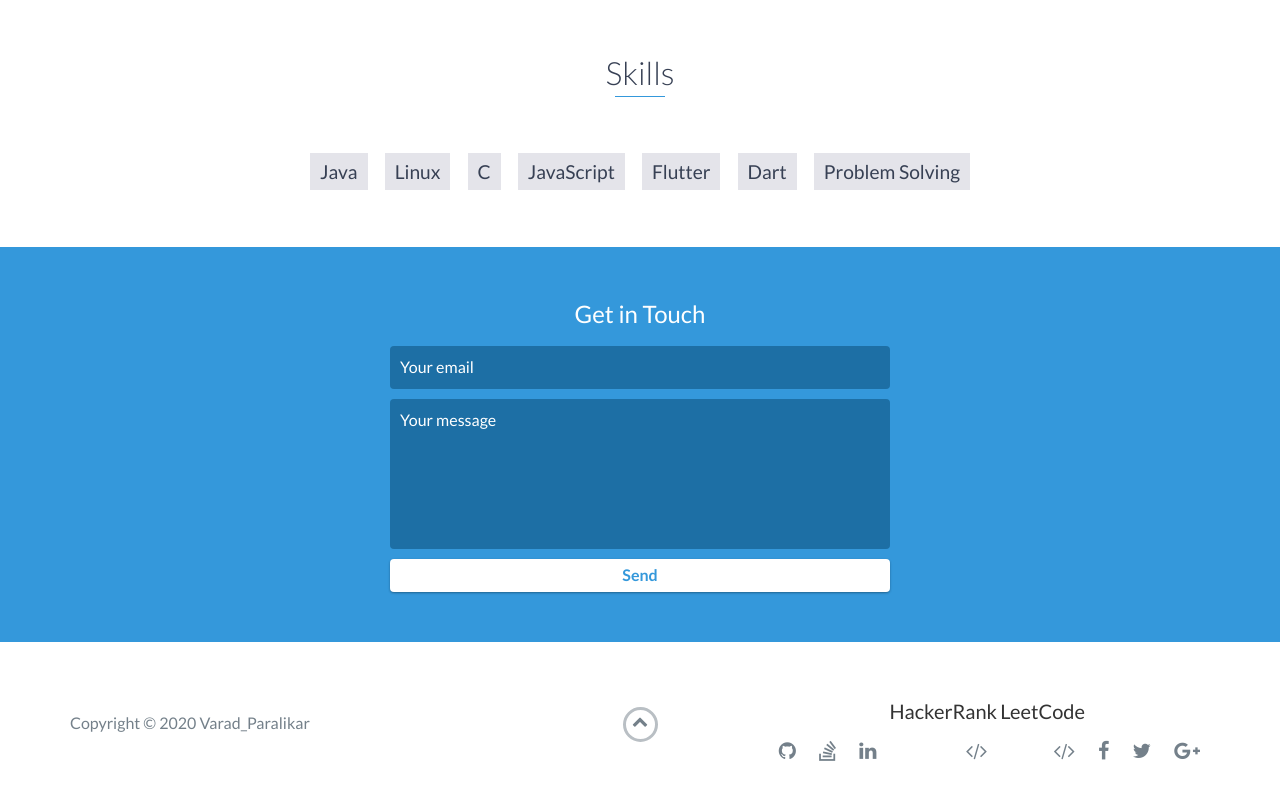
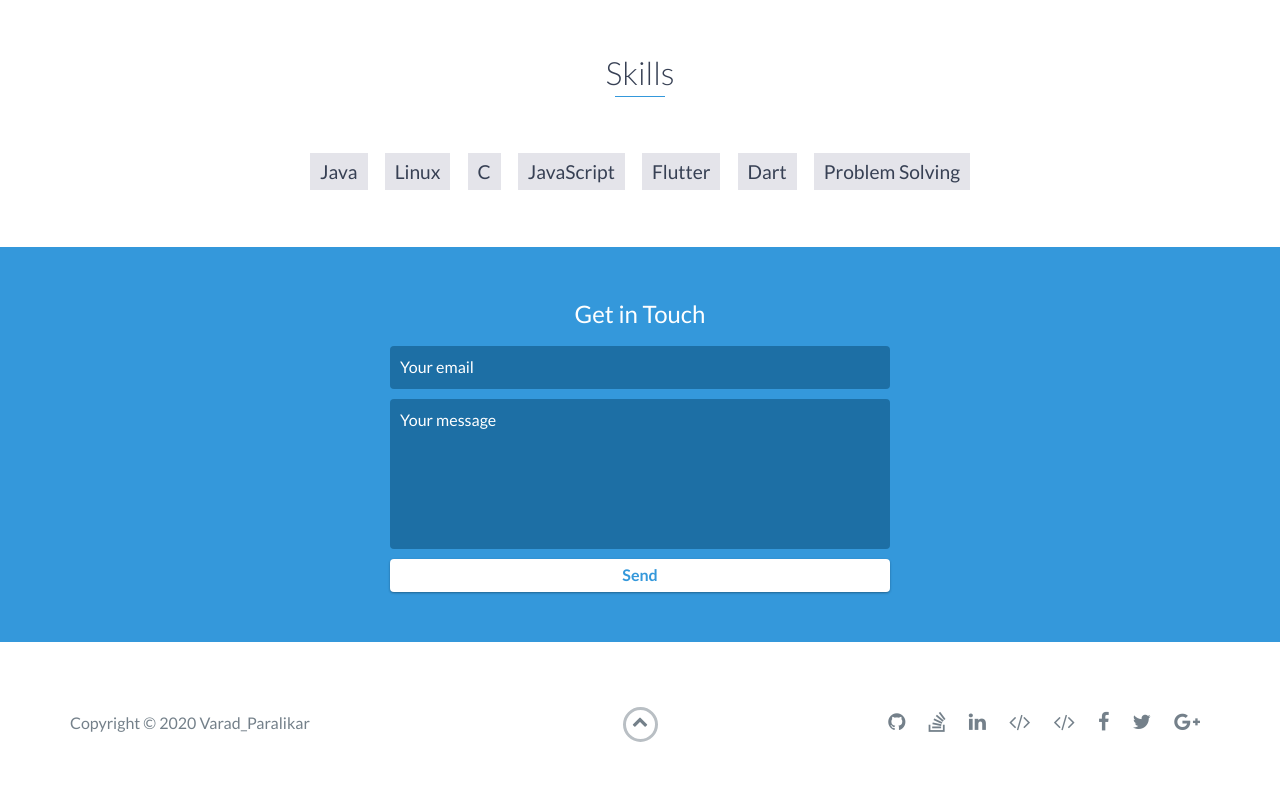
Before and after one commit to VARADSP/varadsp.github.io, a website: page index.html in a window 1280 px wide. Shown: the part 4356-5156 px from the top of the page. Drawn offline with nearby package versions, Linux system fonts and the light colour scheme; a script that the page names is missing.

Commit message:
Update index.html

```diff
--- a/index.html
+++ b/index.html
@@ -296,12 +296,10 @@ if it's not present, don't show loader */
                             <a href="https://www.linkedin.com/in/varad-paralikar-38378a126/" target="_blank"><i class="fa fa-linkedin" aria-hidden="true"></i></a>
                         </li>
 			<li>
-			    HackerRank
-                            <a href="https://www.hackerrank.com/spartaclub86?hr_r=1" target="_blank"><i class="fa fa-code" aria-hidden="true"></i></a>
+			    <a href="https://www.hackerrank.com/spartaclub86?hr_r=1" target="_blank"><i class="fa fa-code" aria-hidden="true"></i></a>
                         </li>
 			<li>
-			    LeetCode
-                            <a href="https://leetcode.com/machinelearn81/" target="_blank"><i class="fa fa-code" aria-hidden="true"></i></a>
+			    <a href="https://leetcode.com/machinelearn81/" target="_blank"><i class="fa fa-code" aria-hidden="true"></i></a>
                         </li>
                         <li>
                             <a href="" target="_blank"><i class="fa fa-facebook" aria-hidden="true"></i></a>
```
